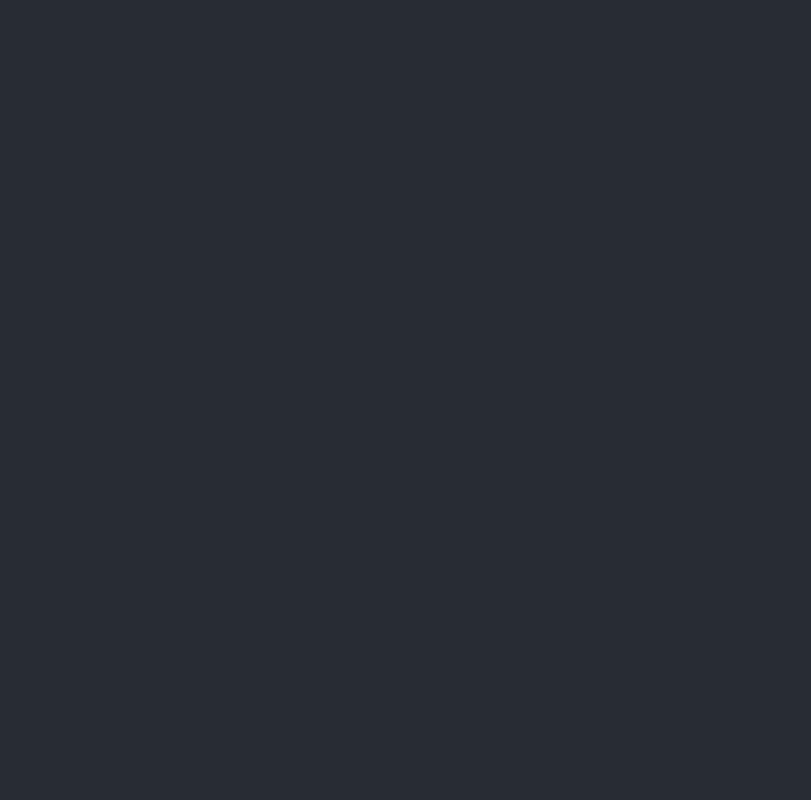
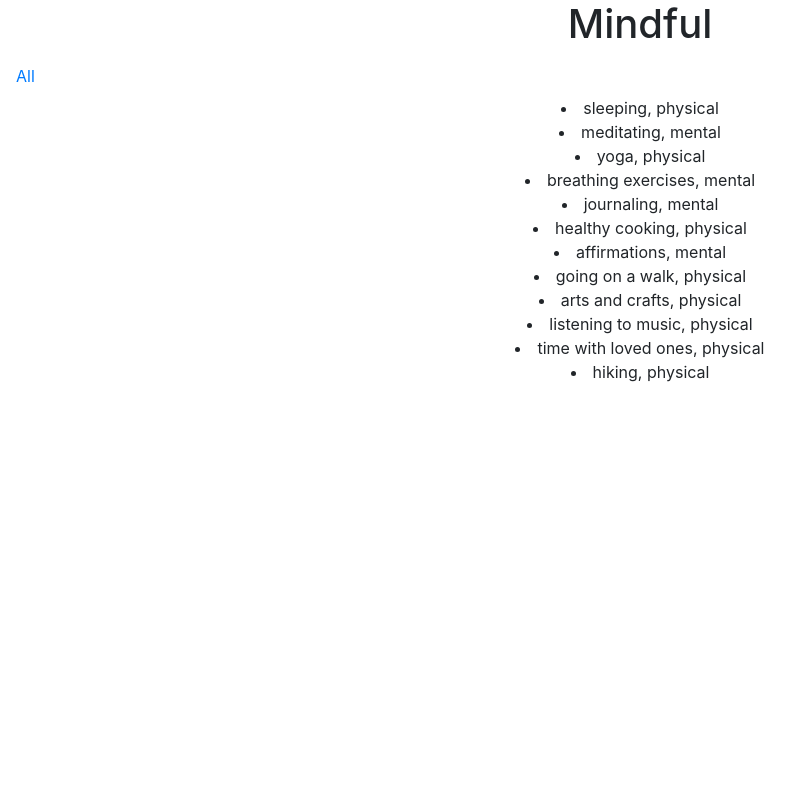
Before and after one commit to lauren-choi/favshows, a React (Create React App) app: page / in a window 1280 px wide. Shown: the top 800 px of the page, without its empty margins (0-811 px from the left). Built offline with nearby package versions, Linux system fonts and the light colour scheme.

Commit message:
updated App header and css styling

```diff
--- a/src/App.css
+++ b/src/App.css
@@ -1,38 +1,3 @@
 .App {
   text-align: center;
 }
-
-.App-logo {
-  height: 40vmin;
-  pointer-events: none;
-}
-
-@media (prefers-reduced-motion: no-preference) {
-  .App-logo {
-    animation: App-logo-spin infinite 20s linear;
-  }
-}
-
-.App-header {
-  background-color: #282c34;
-  min-height: 100vh;
-  display: flex;
-  flex-direction: column;
-  align-items: center;
-  justify-content: center;
-  font-size: calc(10px + 2vmin);
-  color: white;
-}
-
-.App-link {
-  color: #61dafb;
-}
-
-@keyframes App-logo-spin {
-  from {
-    transform: rotate(0deg);
-  }
-  to {
-    transform: rotate(360deg);
-  }
-}
--- a/src/App.js
+++ b/src/App.js
@@ -18,6 +18,7 @@
     return (
       <div className="App">
         <header className="App-header">
+          <h1>Mindful</h1>
         </header>
         <div>
           <FilteredList list={activityList} />
```
